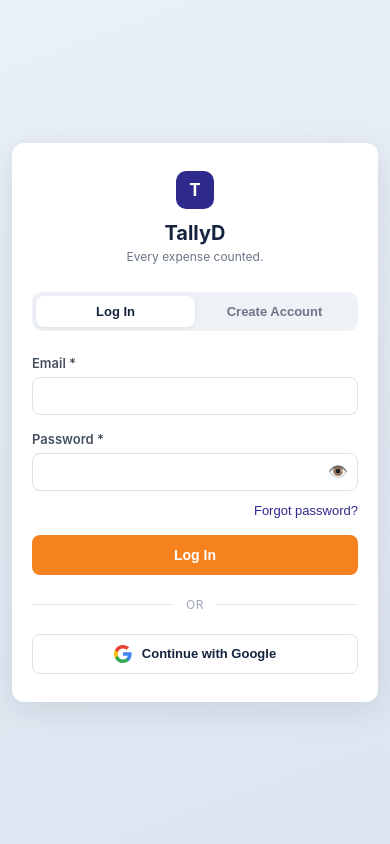
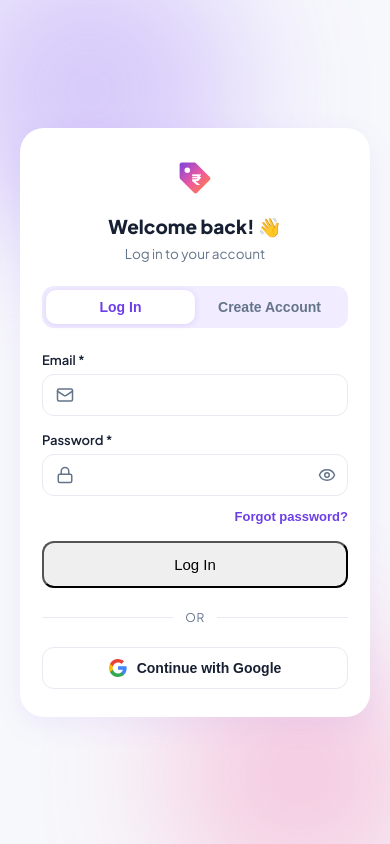
Before and after one commit to tiinaaak/TallyD-expense-tracker-ganit, a React (Create React App) app in the folder frontend/: page / in a window 390 px wide. Built offline with nearby package versions, Linux system fonts and the light colour scheme.

Commit message:
feat: redesign auth pages with new visual system

```diff
--- a/frontend/src/components/Auth.css
+++ b/frontend/src/components/Auth.css
@@ -3,58 +3,78 @@
   display: flex;
   align-items: center;
   justify-content: center;
-  background: linear-gradient(160deg, #EAF0F7 0%, #DCE5F0 100%);
-  font-family: 'Inter', -apple-system, sans-serif;
+  background: var(--tally-bg);
+  font-family: var(--tally-font);
   padding: 20px;
   box-sizing: border-box;
+  position: relative;
+  overflow: hidden;
+}
+
+.auth-shape-1,
+.auth-shape-2 {
+  position: absolute;
+  border-radius: 50%;
+  filter: blur(70px);
+  opacity: 0.3;
+  z-index: 0;
+}
+
+.auth-shape-1 {
+  width: 300px;
+  height: 300px;
+  background: var(--tally-purple-light);
+  top: -60px;
+  left: -60px;
+}
+
+.auth-shape-2 {
+  width: 260px;
+  height: 260px;
+  background: var(--tally-pink);
+  bottom: -60px;
+  right: -40px;
 }
 
 .auth-card {
+  position: relative;
+  z-index: 1;
   width: 100%;
-  max-width: 400px;
-  background-color: #FFFFFF;
-  border-radius: 16px;
-  box-shadow: 0 8px 32px rgba(16, 24, 40, 0.10);
+  max-width: 420px;
+  background-color: var(--tally-white);
+  border-radius: var(--tally-radius-lg);
+  box-shadow: var(--tally-shadow);
   padding: 40px 36px;
   box-sizing: border-box;
 }
 
 .auth-brand {
   text-align: center;
-  margin-bottom: 28px;
+  margin-bottom: 24px;
 }
 
-.auth-logo {
-  width: 44px;
-  height: 44px;
-  background-color: #2E2A8C;
-  color: #FFFFFF;
-  border-radius: 10px;
-  display: flex;
-  align-items: center;
-  justify-content: center;
-  font-weight: 700;
-  font-size: 20px;
-  margin: 0 auto 12px auto;
+.auth-brand svg {
+  margin: 0 auto 14px;
+  display: block;
 }
 
 .auth-brand h1 {
   margin: 0;
-  font-size: 24px;
-  font-weight: 700;
-  color: #16233F;
+  font-size: 22px;
+  font-weight: 800;
+  color: var(--tally-text-main);
 }
 
-.auth-tagline {
-  margin: 4px 0 0 0;
-  font-size: 13px;
-  color: #6B7686;
+.auth-subtitle {
+  margin: 6px 0 0 0;
+  font-size: 13.5px;
+  color: var(--tally-text-secondary);
 }
 
 .auth-tabs {
   display: flex;
-  background-color: #EEF1F5;
-  border-radius: 10px;
+  background-color: var(--tally-soft-purple);
+  border-radius: var(--tally-radius-sm);
   padding: 4px;
   margin-bottom: 24px;
 }
@@ -64,18 +84,18 @@
   padding: 9px 0;
   border: none;
   background: transparent;
-  border-radius: 8px;
+  border-radius: 10px;
   font-size: 14px;
   font-weight: 600;
-  color: #6B7686;
+  color: var(--tally-text-secondary);
   cursor: pointer;
   transition: all 0.15s ease;
 }
 
 .auth-tab.active {
-  background-color: #FFFFFF;
-  color: #16233F;
-  box-shadow: 0 1px 4px rgba(0, 0, 0, 0.08);
+  background-color: var(--tally-white);
+  color: var(--tally-purple);
+  box-shadow: 0 1px 6px rgba(109, 63, 232, 0.15);
 }
 
 .auth-field {
@@ -87,24 +107,63 @@
   margin-bottom: 6px;
   font-size: 13px;
   font-weight: 600;
-  color: #45505F;
+  color: var(--tally-text-main);
 }
 
-.auth-field input {
+.input-with-icon {
+  position: relative;
+  display: flex;
+  align-items: center;
+}
+
+.input-icon {
+  position: absolute;
+  left: 14px;
+  color: var(--tally-text-secondary);
+  pointer-events: none;
+}
+
+.input-with-icon input {
   width: 100%;
-  padding: 11px 14px;
-  border: 1px solid #DCE1E8;
-  border-radius: 8px;
-  font-size: 15px;
+  padding: 11px 14px 11px 42px;
+  border: 1px solid var(--tally-border);
+  border-radius: var(--tally-radius-sm);
+  font-size: 14.5px;
   box-sizing: border-box;
   transition: border-color 0.15s ease;
+  font-family: var(--tally-font);
 }
 
-.auth-field input:focus {
+.input-with-icon input:focus {
   outline: none;
-  border-color: #2E2A8C;
-  box-shadow: 0 0 0 3px rgba(46, 42, 140, 0.12);
+  border-color: var(--tally-purple);
+  box-shadow: 0 0 0 3px rgba(109, 63, 232, 0.12);
 }
+
+.input-icon-btn {
+  position: absolute;
+  right: 12px;
+  background: none;
+  border: none;
+  cursor: pointer;
+  color: var(--tally-text-secondary);
+  padding: 0;
+  display: flex;
+}
+
+.password-checklist {
+  list-style: none;
+  padding: 0;
+  margin: 8px 0 0;
+  font-size: 12px;
+}
+
+.password-checklist li {
+  margin-bottom: 2px;
+}
+
+.password-checklist li.valid { color: var(--tally-green); }
+.password-checklist li.invalid { color: var(--tally-text-secondary); }
 
 .auth-forgot {
   text-align: right;
@@ -112,62 +171,55 @@
   margin-top: -8px;
 }
 
-.auth-forgot a {
+.auth-forgot-link {
+  background: none;
+  border: none;
+  padding: 0;
   font-size: 13px;
-  color: #2E2A8C;
-  text-decoration: none;
-  font-weight: 500;
+  color: var(--tally-purple);
+  cursor: pointer;
+  font-weight: 600;
 }
 
-.auth-forgot a:hover {
+.auth-forgot-link:hover {
   text-decoration: underline;
 }
 
-.auth-button {
+.auth-submit {
   width: 100%;
   padding: 13px;
-  background-color: #F5821F;
-  color: #FFFFFF;
-  border: none;
-  border-radius: 8px;
   font-size: 15px;
-  font-weight: 600;
-  cursor: pointer;
-  transition: background-color 0.15s ease;
+  border-radius: var(--tally-radius-sm);
 }
 
-.auth-button:hover {
-  background-color: #DD7415;
-}
-
-.auth-button:disabled {
-  background-color: #F0C29A;
+.auth-submit:disabled {
+  opacity: 0.6;
   cursor: not-allowed;
 }
 
 .auth-message {
   margin-top: 16px;
   padding: 10px 14px;
-  border-radius: 8px;
+  border-radius: var(--tally-radius-sm);
   font-size: 14px;
   text-align: center;
 }
 
 .auth-message.success {
-  background-color: #E6EEF6;
-  color: #16233F;
+  background-color: var(--tally-soft-green);
+  color: #16794F;
 }
 
 .auth-message.error {
-  background-color: #FBEAE8;
-  color: #B84C3E;
+  background-color: var(--tally-soft-pink);
+  color: #C22B65;
 }
 
 .auth-divider {
   display: flex;
   align-items: center;
   margin: 22px 0;
-  color: #A0A8B4;
+  color: var(--tally-text-secondary);
   font-size: 12px;
   text-transform: uppercase;
   letter-spacing: 0.05em;
@@ -178,7 +230,7 @@
   content: '';
   flex: 1;
   height: 1px;
-  background-color: #E4E8EE;
+  background-color: var(--tally-border);
 }
 
 .auth-divider span {
@@ -188,10 +240,10 @@
 .auth-oauth-button {
   width: 100%;
   padding: 11px;
-  background-color: #FFFFFF;
-  color: #16233F;
-  border: 1px solid #DCE1E8;
-  border-radius: 8px;
+  background-color: var(--tally-white);
+  color: var(--tally-text-main);
+  border: 1px solid var(--tally-border);
+  border-radius: var(--tally-radius-sm);
   font-size: 14px;
   font-weight: 600;
   cursor: pointer;
@@ -199,140 +251,34 @@
   align-items: center;
   justify-content: center;
   gap: 10px;
-  transition: background-color 0.15s ease, border-color 0.15s ease;
 }
 
 .auth-oauth-button:hover {
-  background-color: #F7F9FB;
-  border-color: #C5CCD6;
+  background-color: var(--tally-soft-purple);
 }
 
-.auth-switch {
+.auth-switch-text {
   text-align: center;
   margin-top: 20px;
-  font-size: 14px;
-  color: #6B7686;
+  font-size: 13.5px;
+  color: var(--tally-text-secondary);
 }
 
-.auth-switch button {
+.auth-switch-text button {
   background: none;
   border: none;
-  color: #2E2A8C;
-  font-weight: 600;
+  color: var(--tally-purple);
+  font-weight: 700;
   cursor: pointer;
-  font-size: 14px;
+  font-size: 13.5px;
   padding: 0;
 }
 
-.auth-switch button:hover {
-  text-decoration: underline;
-}
-.auth-forgot-link {
-  background: none;
-  border: none;
-  padding: 0;
-  font-size: 13px;
-  color: #2E2A8C;
-  cursor: pointer;
-  font-weight: 500;
-}
-
-.auth-forgot-link:hover {
-  text-decoration: underline;
-}
-
-.password-input-wrapper {
-  position: relative;
-}
-
-.password-input-wrapper input {
-  width: 100%;
-  padding-right: 40px;
-}
-
-.password-toggle-btn {
-  position: absolute;
-  right: 10px;
-  top: 50%;
-  transform: translateY(-50%);
-  background: none;
-  border: none;
-  cursor: pointer;
-  font-size: 16px;
-  padding: 0;
-  line-height: 1;
-}
-
-.password-checklist {
-  list-style: none;
-  padding: 0;
-  margin: 6px 0 0;
-  font-size: 12px;
-}
-
-.password-checklist li {
-  margin-bottom: 2px;
-}
-
-.password-checklist li.valid {
-  color: #2ecc71;
-}
-
-.password-checklist li.invalid {
-  color: #999;
-}
 @media (max-width: 480px) {
-  .auth-page {
-    padding: 12px;
+  .auth-card {
+    padding: 28px 22px;
   }
-
-  .auth-card {
-    padding: 28px 20px;
-    border-radius: 12px;
-  }
-
   .auth-brand h1 {
-    font-size: 20px;
-  }
-
-  .auth-logo {
-    width: 38px;
-    height: 38px;
-    font-size: 17px;
-  }
-
-  .auth-tagline {
-    font-size: 12px;
-  }
-
-  .auth-tab {
-    font-size: 13px;
-    padding: 8px 0;
-  }
-
-  .auth-field input {
-    padding: 10px 12px;
-    font-size: 14px;
-  }
-
-  .auth-button {
-    padding: 12px;
-    font-size: 14px;
-  }
-
-  .auth-oauth-button {
-    padding: 10px;
-    font-size: 13px;
+    font-size: 19px;
   }
 }
-
-@media (max-width: 340px) {
-  .auth-card {
-    padding: 20px 14px;
-  }
-
-  .auth-tabs {
-    flex-direction: column;
-    gap: 4px;
-  }
-}
--- a/frontend/src/components/AuthPage.js
+++ b/frontend/src/components/AuthPage.js
@@ -1,25 +1,26 @@
 import { useState } from 'react';
+import { useLocation } from 'react-router-dom';
+import { Mail, Lock, Eye, EyeOff, User } from 'lucide-react';
 import { registerUser, loginUser } from '../api/auth';
 import ForgotPassword from './ForgotPassword';
+import Logo from './Logo';
 import './Auth.css';
 
 function getPasswordStrength(password) {
-  if (!password) return { label: '', score: 0, hasMinLength: false, hasLetter: false, hasNumber: false, hasSpecial: false };
-
+  if (!password) return { label: '', hasMinLength: false, hasLetter: false, hasNumber: false, hasSpecial: false };
   const hasMinLength = password.length >= 8;
   const hasLetter = /[a-zA-Z]/.test(password);
   const hasNumber = /\d/.test(password);
   const hasSpecial = /[!@#$%^&*(),.?":{}|<>]/.test(password);
-
   const meetsAll = hasMinLength && hasLetter && hasNumber && hasSpecial;
-
-  if (!hasMinLength) return { label: 'Weak', score: 1, hasMinLength, hasLetter, hasNumber, hasSpecial };
-  if (meetsAll) return { label: 'Strong', score: 4, hasMinLength, hasLetter, hasNumber, hasSpecial };
-  return { label: 'Medium', score: 2, hasMinLength, hasLetter, hasNumber, hasSpecial };
+  if (!hasMinLength) return { label: 'Weak', hasMinLength, hasLetter, hasNumber, hasSpecial };
+  if (meetsAll) return { label: 'Strong', hasMinLength, hasLetter, hasNumber, hasSpecial };
+  return { label: 'Medium', hasMinLength, hasLetter, hasNumber, hasSpecial };
 }
 
 function AuthPage({ onLoginSuccess }) {
-  const [mode, setMode] = useState('login');
+  const location = useLocation();
+  const [mode, setMode] = useState(location.state?.mode || 'login');
   const [username, setUsername] = useState('');
   const [email, setEmail] = useState('');
   const [password, setPassword] = useState('');
@@ -66,12 +67,10 @@ function AuthPage({ onLoginSuccess }) {
     }
 
     setLoading(true);
-
     try {
       if (mode === 'register') {
         await registerUser(username, email, password);
         setMessage('Account created! Logging you in...');
-
         const loginResponse = await loginUser(email, password);
         const { token, username: loggedInUsername } = loginResponse.data;
         localStorage.setItem('authToken', token);
@@ -89,9 +88,7 @@ function AuthPage({ onLoginSuccess }) {
       if (mode === 'register') {
         const data = err.response?.data;
         const specificError =
-          data?.email?.[0] ||
-          data?.username?.[0] ||
-          data?.password?.[0] ||
+          data?.email?.[0] || data?.username?.[0] || data?.password?.[0] ||
           'Registration failed. Please check your details.';
         setError(specificError);
       } else {
@@ -104,11 +101,16 @@ function AuthPage({ onLoginSuccess }) {
 
   return (
     <div className="auth-page">
+      <div className="auth-shape-1" />
+      <div className="auth-shape-2" />
+
       <div className="auth-card">
         <div className="auth-brand">
-          <div className="auth-logo">T</div>
-          <h1>TallyD</h1>
-          <p className="auth-tagline">Every expense counted.</p>
+          <Logo size={44} />
+          <h1>{mode === 'login' ? 'Welcome back! 👋' : 'Create your account'}</h1>
+          <p className="auth-subtitle">
+            {mode === 'login' ? 'Log in to your account' : 'Start your journey to better financial health.'}
+          </p>
         </div>
 
         <div className="auth-tabs">
@@ -132,41 +134,33 @@ function AuthPage({ onLoginSuccess }) {
           {mode === 'register' && (
             <div className="auth-field">
               <label>Username *</label>
-              <input
-                type="text"
-                value={username}
-                onChange={(e) => setUsername(e.target.value)}
-                required
-              />
+              <div className="input-with-icon">
+                <User size={18} className="input-icon" />
+                <input type="text" value={username} onChange={(e) => setUsername(e.target.value)} required />
+              </div>
             </div>
           )}
 
           <div className="auth-field">
             <label>Email *</label>
-            <input
-              type="email"
-              value={email}
-              onChange={(e) => setEmail(e.target.value)}
-              required
-            />
+            <div className="input-with-icon">
+              <Mail size={18} className="input-icon" />
+              <input type="email" value={email} onChange={(e) => setEmail(e.target.value)} required />
+            </div>
           </div>
 
           <div className="auth-field">
             <label>Password *</label>
-            <div className="password-input-wrapper">
+            <div className="input-with-icon">
+              <Lock size={18} className="input-icon" />
               <input
                 type={showPassword ? 'text' : 'password'}
                 value={password}
                 onChange={(e) => setPassword(e.target.value)}
                 required
               />
-              <button
-                type="button"
-                className="password-toggle-btn"
-                onClick={() => setShowPassword((prev) => !prev)}
-                tabIndex={-1}
-              >
-                {showPassword ? '🙈' : '👁️'}
+              <button type="button" className="input-icon-btn" onClick={() => setShowPassword((p) => !p)} tabIndex={-1}>
+                {showPassword ? <EyeOff size={18} /> : <Eye size={18} />}
               </button>
             </div>
             {mode === 'register' && password && (
@@ -189,17 +183,13 @@ function AuthPage({ onLoginSuccess }) {
 
           {mode === 'login' && (
             <div className="auth-forgot">
-              <button
-                type="button"
-                className="auth-forgot-link"
-                onClick={() => setShowForgotPassword(true)}
-              >
+              <button type="button" className="auth-forgot-link" onClick={() => setShowForgotPassword(true)}>
                 Forgot password?
               </button>
             </div>
           )}
 
-          <button type="submit" className="auth-button" disabled={loading}>
+          <button type="submit" className="btn-primary auth-submit" disabled={loading}>
             {loading ? 'Please wait...' : mode === 'login' ? 'Log In' : 'Create Account'}
           </button>
         </form>
@@ -209,11 +199,7 @@ function AuthPage({ onLoginSuccess }) {
 
         <div className="auth-divider"><span>OR</span></div>
 
-        <button
-          type="button"
-          className="auth-oauth-button"
-          onClick={() => alert('Google Sign-In coming soon — requires backend OAuth setup.')}
-        >
+        <button type="button" className="auth-oauth-button" onClick={() => alert('Google Sign-In coming soon.')}>
           <svg width="18" height="18" viewBox="0 0 18 18">
             <path fill="#4285F4" d="M17.64 9.2c0-.64-.06-1.25-.16-1.84H9v3.48h4.84a4.14 4.14 0 01-1.8 2.72v2.26h2.9c1.7-1.57 2.7-3.88 2.7-6.62z"/>
             <path fill="#34A853" d="M9 18c2.43 0 4.47-.8 5.96-2.18l-2.9-2.26c-.8.54-1.84.86-3.06.86-2.35 0-4.34-1.59-5.05-3.72H.96v2.33A9 9 0 009 18z"/>
--- a/frontend/src/components/ForgotPassword.js
+++ b/frontend/src/components/ForgotPassword.js
@@ -1,5 +1,7 @@
 import { useState } from 'react';
+import { Mail } from 'lucide-react';
 import { requestPasswordReset } from '../api/auth';
+import Logo from './Logo';
 import './Auth.css';
 
 function ForgotPassword({ onBackToLogin }) {
@@ -26,16 +28,21 @@ function ForgotPassword({ onBackToLogin }) {
 
   return (
     <div className="auth-page">
+      <div className="auth-shape-1" />
+      <div className="auth-shape-2" />
+
       <div className="auth-card">
         <div className="auth-brand">
-          <div className="auth-logo">T</div>
-          <h1>TallyD</h1>
-          <p className="auth-tagline">Reset your password</p>
+          <Logo size={44} />
+          <h1>Reset your password</h1>
+          <p className="auth-subtitle">We'll email you a link to get back in.</p>
         </div>
 
         <form onSubmit={handleSubmit}>
           <div className="auth-field">
             <label>Email</label>
+            <div className="input-with-icon">
+              <Mail size={18} className="input-icon" />
               <input
                 type="email"
                 value={email}
@@ -43,8 +50,9 @@ function ForgotPassword({ onBackToLogin }) {
                 required
               />
             </div>
+          </div>
 
-          <button type="submit" className="auth-button" disabled={loading}>
+          <button type="submit" className="btn-primary auth-submit" disabled={loading}>
             {loading ? 'Sending...' : 'Send Reset Link'}
           </button>
         </form>
@@ -52,9 +60,9 @@ function ForgotPassword({ onBackToLogin }) {
         {message && <div className="auth-message success">{message}</div>}
         {error && <div className="auth-message error">{error}</div>}
 
-        <div className="auth-switch">
+        <p className="auth-switch-text">
           <button type="button" onClick={onBackToLogin}>Back to Log In</button>
-        </div>
+        </p>
       </div>
     </div>
   );
--- a/frontend/src/components/ResetPassword.js
+++ b/frontend/src/components/ResetPassword.js
@@ -1,6 +1,8 @@
 import { useState } from 'react';
 import { useParams, useNavigate } from 'react-router-dom';
+import { Lock, Eye, EyeOff } from 'lucide-react';
 import { confirmPasswordReset } from '../api/auth';
+import Logo from './Logo';
 import './Auth.css';
 
 function getPasswordStrength(password) {
@@ -64,17 +66,21 @@ function ResetPassword() {
 
   return (
     <div className="auth-page">
+      <div className="auth-shape-1" />
+      <div className="auth-shape-2" />
+
       <div className="auth-card">
         <div className="auth-brand">
-          <div className="auth-logo">T</div>
-          <h1>TallyD</h1>
-          <p className="auth-tagline">Set a new password</p>
+          <Logo size={44} />
+          <h1>Set a new password</h1>
+          <p className="auth-subtitle">Choose a strong password for your account.</p>
         </div>
 
         <form onSubmit={handleSubmit}>
           <div className="auth-field">
             <label>New Password *</label>
-            <div className="password-input-wrapper">
+            <div className="input-with-icon">
+              <Lock size={18} className="input-icon" />
               <input
                 type={showNewPassword ? 'text' : 'password'}
                 value={newPassword}
@@ -83,11 +89,11 @@ function ResetPassword() {
               />
               <button
                 type="button"
-                className="password-toggle-btn"
+                className="input-icon-btn"
                 onClick={() => setShowNewPassword((prev) => !prev)}
                 tabIndex={-1}
               >
-                {showNewPassword ? '🙈' : '👁️'}
+                {showNewPassword ? <EyeOff size={18} /> : <Eye size={18} />}
               </button>
             </div>
             {newPassword && (
@@ -110,7 +116,8 @@ function ResetPassword() {
 
           <div className="auth-field">
             <label>Confirm Password *</label>
-            <div className="password-input-wrapper">
+            <div className="input-with-icon">
+              <Lock size={18} className="input-icon" />
               <input
                 type={showConfirmPassword ? 'text' : 'password'}
                 value={confirmPassword}
@@ -119,16 +126,16 @@ function ResetPassword() {
               />
               <button
                 type="button"
-                className="password-toggle-btn"
+                className="input-icon-btn"
                 onClick={() => setShowConfirmPassword((prev) => !prev)}
                 tabIndex={-1}
               >
-                {showConfirmPassword ? '🙈' : '👁️'}
+                {showConfirmPassword ? <EyeOff size={18} /> : <Eye size={18} />}
               </button>
             </div>
           </div>
 
-          <button type="submit" className="auth-button" disabled={loading}>
+          <button type="submit" className="btn-primary auth-submit" disabled={loading}>
             {loading ? 'Please wait...' : 'Reset Password'}
           </button>
         </form>
```
Lines whose indentation alone changed are shown as unchanged.
